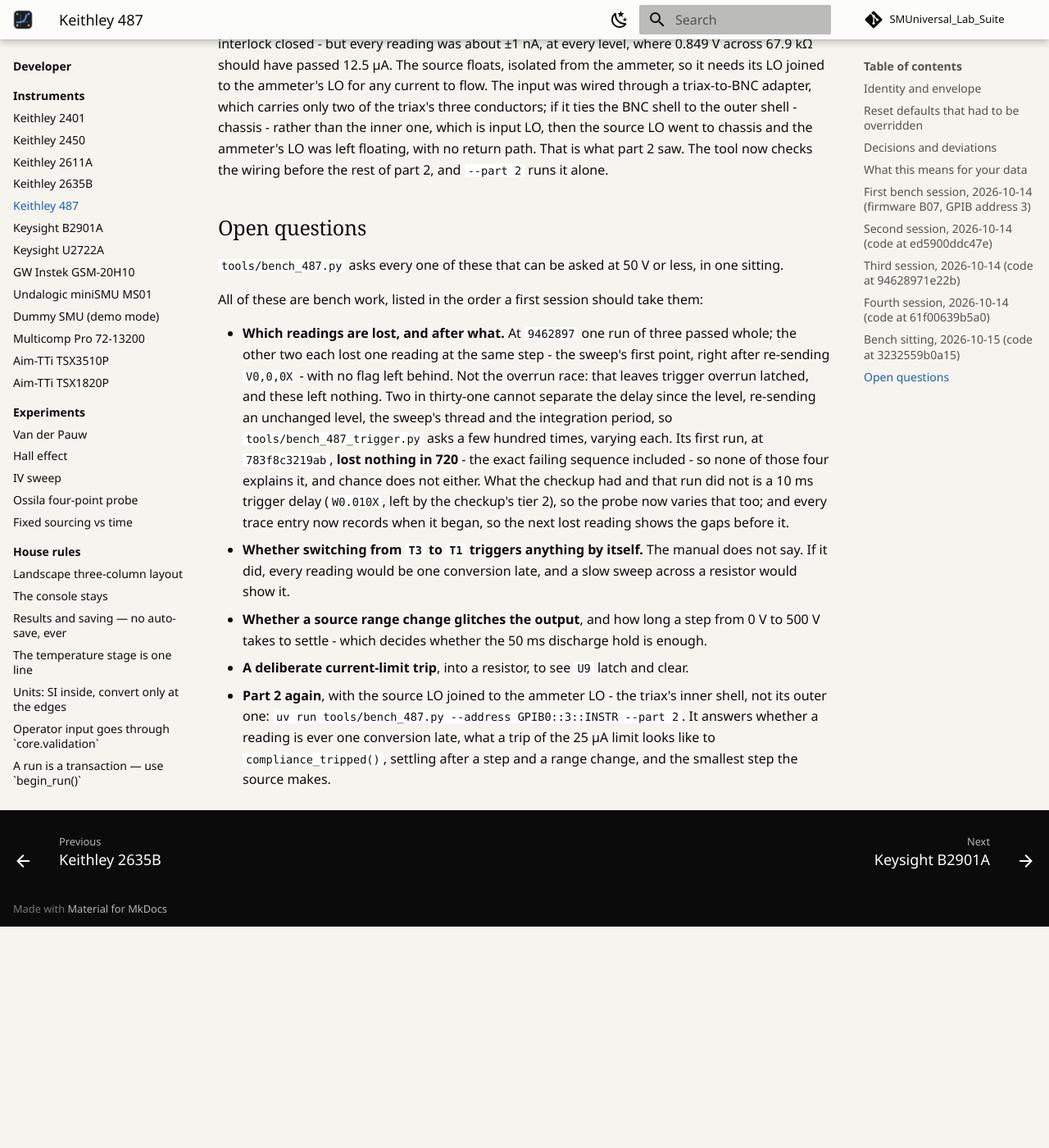
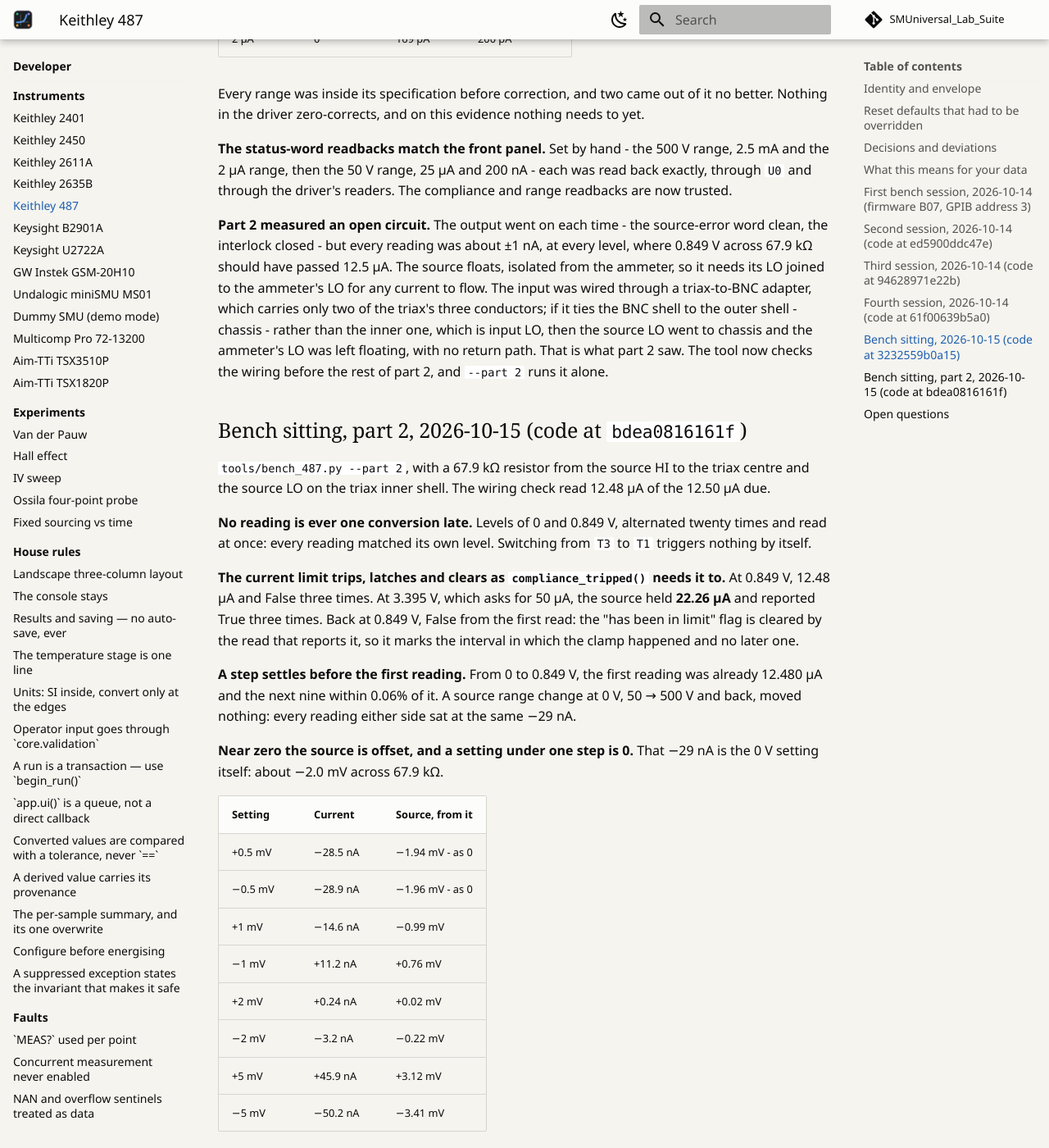
Before and after one commit to jcgutierrezg/SMUniversal_Lab_Suite, an MkDocs documentation site: the page built from docs/instruments/keithley-487.md, in a window 1280 px wide and 1400 px high, scrolled down 6524 px. Shown: the whole window at 82% size. Built offline with MkDocs 1.6.1 and Material for MkDocs 9.7.7, drawn with Linux system fonts in a browser that asks for light colours; comment, search, counter and statistics services are not loaded; before the commit the page ends 7654 px from its top, so only the background shows below that; some of the changed text lies outside the part shown.

Commit message:
Record the 487's bench sitting, part 2
With the source LO on the triax inner shell, 67.9 kohm across it:

- No reading is ever one conversion late: switching T3 to T1 triggers
  nothing by itself.
- The 25 uA limit holds at 22.3 uA on this unit (spec +/-20%), and
  compliance_tripped() reads False below, True in limit and False from
  the first read after - the latch marks the interval it happened in.
- A step settles before the first reading; a range change at 0 V moves
  nothing.
- Near zero the source is offset: 0 V sources about -2 mV, positive
  settings land ~2 mV low and negative ~1.7 mV high, and the sign
  follows only from about +/-2 mV. Within spec, but the 487 records the
  programmed voltage, so the note's "what this means for your data"
  now says so. No floor is declared: that waits on the fleet-wide
  voltage-floor decision, whose plan item now points at this data.

What is left on the 487 is above 50 V (needs a fixture) or a decision
(zero correction).

Co-Authored-By: Claude Opus 5.5 <noreply@anthropic.com>

```diff
--- a/docs/instruments/keithley-487.md
+++ b/docs/instruments/keithley-487.md
@@ -151,7 +151,21 @@ shows the status word with `V01` - a 2.5 mA limit - where Table 4-3 says
 
 ## What this means for your data
 
-Nothing yet: no data has been taken on it.
+**The voltage in your data is the programmed level, not a measurement**
+- nothing on the 487 measures one. Near zero they differ. On this unit a
+0 V setting sources about **−2 mV**, positive settings come out about
+2 mV low and negative ones about 1.7 mV high, and a setting under one
+1 mV step acts as 0 (measured 2026-10-15, below). That is inside
+Keithley's specification for the 50 V range, ±(0.1% + 4 mV), and it is
+small beside most sweeps - but in an IV sweep through zero the points
+within a few millivolts of it are plotted at the voltage that was asked
+for, not the one the sample had. A sweep that matters there is better
+taken on an instrument that measures its own voltage, or read with
+that offset in mind.
+
+**The 25 µA current limit holds at 22.3 µA on this unit**, inside the
+specified ±20%. A current riding the limit reads about 22.3 µA, and the
+compliance column says so.
 
 ## First bench session, 2026-10-14 (firmware B07, GPIB address 3)
 
@@ -334,39 +348,62 @@ the source LO went to chassis and the ammeter's LO was left floating,
 with no return path. That is what part 2 saw. The tool now checks the
 wiring before the rest of part 2, and `--part 2` runs it alone.
 
+## Bench sitting, part 2, 2026-10-15 (code at `bdea0816161f`)
+
+`tools/bench_487.py --part 2`, with a 67.9 kΩ resistor from the source
+HI to the triax centre and the source LO on the triax inner shell. The
+wiring check read 12.48 µA of the 12.50 µA due.
+
+**No reading is ever one conversion late.** Levels of 0 and 0.849 V,
+alternated twenty times and read at once: every reading matched its own
+level. Switching from `T3` to `T1` triggers nothing by itself.
+
+**The current limit trips, latches and clears as `compliance_tripped()`
+needs it to.** At 0.849 V, 12.48 µA and False three times. At 3.395 V,
+which asks for 50 µA, the source held **22.26 µA** and reported True
+three times. Back at 0.849 V, False from the first read: the "has been
+in limit" flag is cleared by the read that reports it, so it marks the
+interval in which the clamp happened and no later one.
+
+**A step settles before the first reading.** From 0 to 0.849 V, the
+first reading was already 12.480 µA and the next nine within 0.06% of
+it. A source range change at 0 V, 50 → 500 V and back, moved nothing:
+every reading either side sat at the same −29 nA.
+
+**Near zero the source is offset, and a setting under one step is 0.**
+That −29 nA is the 0 V setting itself: about −2.0 mV across 67.9 kΩ.
+
+| Setting | Current | Source, from it |
+|---|---|---|
+| +0.5 mV | −28.5 nA | −1.94 mV - as 0 |
+| −0.5 mV | −28.9 nA | −1.96 mV - as 0 |
+| +1 mV | −14.6 nA | −0.99 mV |
+| −1 mV | +11.2 nA | +0.76 mV |
+| +2 mV | +0.24 nA | +0.02 mV |
+| −2 mV | −3.2 nA | −0.22 mV |
+| +5 mV | +45.9 nA | +3.12 mV |
+| −5 mV | −50.2 nA | −3.41 mV |
+
+Positive settings land about 2 mV low and negative ones about 1.7 mV
+high, so the magnitude is short by roughly that on either side, and the
+current follows the commanded sign only from about ±2 mV. This is the
+voltage-axis floor question the fleet has parked
+([plan](../plan.md)): a refusal below the floor would stop a fine
+sweep at its first point near zero, so nothing is declared here; the
+measurement is recorded for that decision.
+
 ## Open questions
 
-`tools/bench_487.py` asks every one of these that can be asked at
-50 V or less, in one sitting.
+Everything that can be asked at 50 V or less has been. What is left:
 
-All of these are bench work, listed in the order a first session
-should take them:
-
-- **Which readings are lost, and after what.** At `9462897` one run
-  of three passed whole; the other two each lost one reading at the
-  same step - the sweep's first point, right after re-sending
-  `V0,0,0X` - with no flag left behind. Not the overrun race: that
-  leaves trigger overrun latched, and these left nothing. Two in
-  thirty-one cannot separate the delay since the level, re-sending an
-  unchanged level, the sweep's thread and the integration period, so
-  `tools/bench_487_trigger.py` asks a few hundred times, varying each.
-  Its first run, at `783f8c3219ab`, **lost nothing in 720** - the exact
-  failing sequence included - so none of those four explains it, and
-  chance does not either. What the checkup had and that run did not is
-  a 10 ms trigger delay (`W0.010X`, left by the checkup's tier 2), so
-  the probe now varies that too; and every trace entry now records when
-  it began, so the next lost reading shows the gaps before it.
-- **Whether switching from `T3` to `T1` triggers anything by itself.**
-  The manual does not say. If it did, every reading would be one
-  conversion late, and a slow sweep across a resistor would show it.
-- **Whether a source range change glitches the output**, and how long a
-  step from 0 V to 500 V takes to settle - which decides whether the
-  50 ms discharge hold is enough.
-- **A deliberate current-limit trip**, into a resistor, to see `U9`
-  latch and clear.
-- **Part 2 again**, with the source LO joined to the ammeter LO - the
-  triax's inner shell, not its outer one:
-  `uv run tools/bench_487.py --address GPIB0::3::INSTR --part 2`. It
-  answers whether a reading is ever one conversion late, what a trip of
-  the 25 µA limit looks like to `compliance_tripped()`, settling after a
-  step and a range change, and the smallest step the source makes.
+- **Above 50 V.** How long a step to 500 V takes to settle, and whether
+  the 50 ms the driver holds 0 V before standby is enough to discharge a
+  sample from there. It needs a closed fixture with the interlock
+  fitted, and is a session of its own.
+- **Zero correction - a decision, not a measurement.** The offsets were
+  inside specification on every low range without it, and correcting
+  made no consistent difference (2026-10-15, above). Nothing in the
+  driver does it.
+- **The voltage floor**, measured above and left undeclared, waits on
+  the fleet-wide decision about voltage-axis floors in the
+  [plan](../plan.md).
```
Also changed, not shown: CHANGELOG.md (+6 -1 lines), docs/plan.md (+3 -1 lines).
